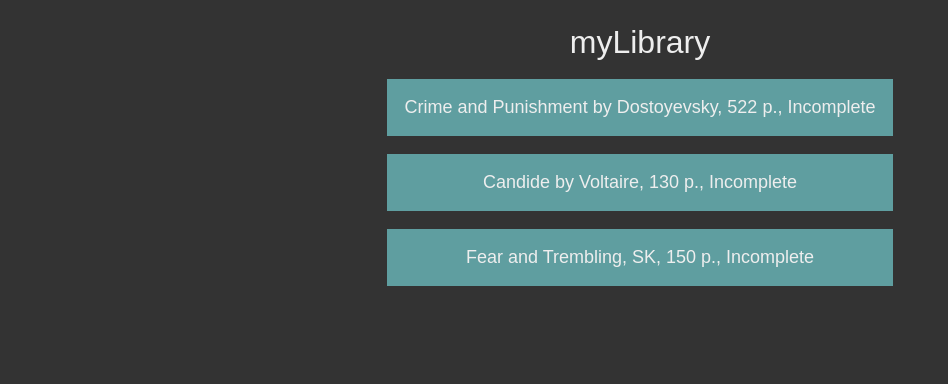
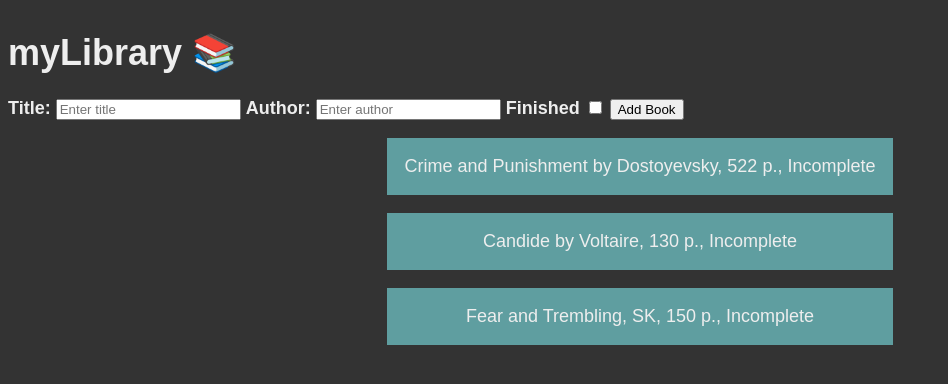
Before and after one commit to Ted-V/library-app, a plain HTML site: page index.html in a window 1280 px wide. Shown: the whole page, without its empty margins (0-948 px from the left). Drawn offline with Linux system fonts and the light colour scheme.

Commit message:
Add form

```diff
--- a/index.html
+++ b/index.html
@@ -1,5 +1,6 @@
 <!DOCTYPE html>
 <html>
+
 <head>
     <meta charset="utf-8">
     <meta http-equiv="X-UA-Compatible" content="IE=edge">
@@ -8,12 +9,30 @@
     <meta name="viewport" content="width=device-width, initial-scale=1">
     <link rel="stylesheet" href="style.css">
 </head>
+
 <body>
-        <header>myLibrary</header>
+    <div class="form-popup" id="bookForm">
+        <form action="/action_page.php" class="form-container">
+          <h1>myLibrary &#128218;</h1>
+
+          <label for="title"><b>Title: </b></label>
+          <input type="text" placeholder="Enter title" name="title" required>
+
+          <label for="author"><b>Author: </b></label>
+          <input type="author" placeholder="Enter author" name="author" required>
+
+          <label for="author"><b>Finished</b></label>
+          <input type="checkbox" placeholder="Enter author's name" name="author" required>
+
+          <button type="submit" class="addBookButton">Add Book</button>
+        </form>
+      </div>
     <container class="container">
+    </container>
 
-        </container>
+
 
     <script src="app.js" async defer></script>
 </body>
+
 </html>
```
Lines whose indentation alone changed are shown as unchanged.
